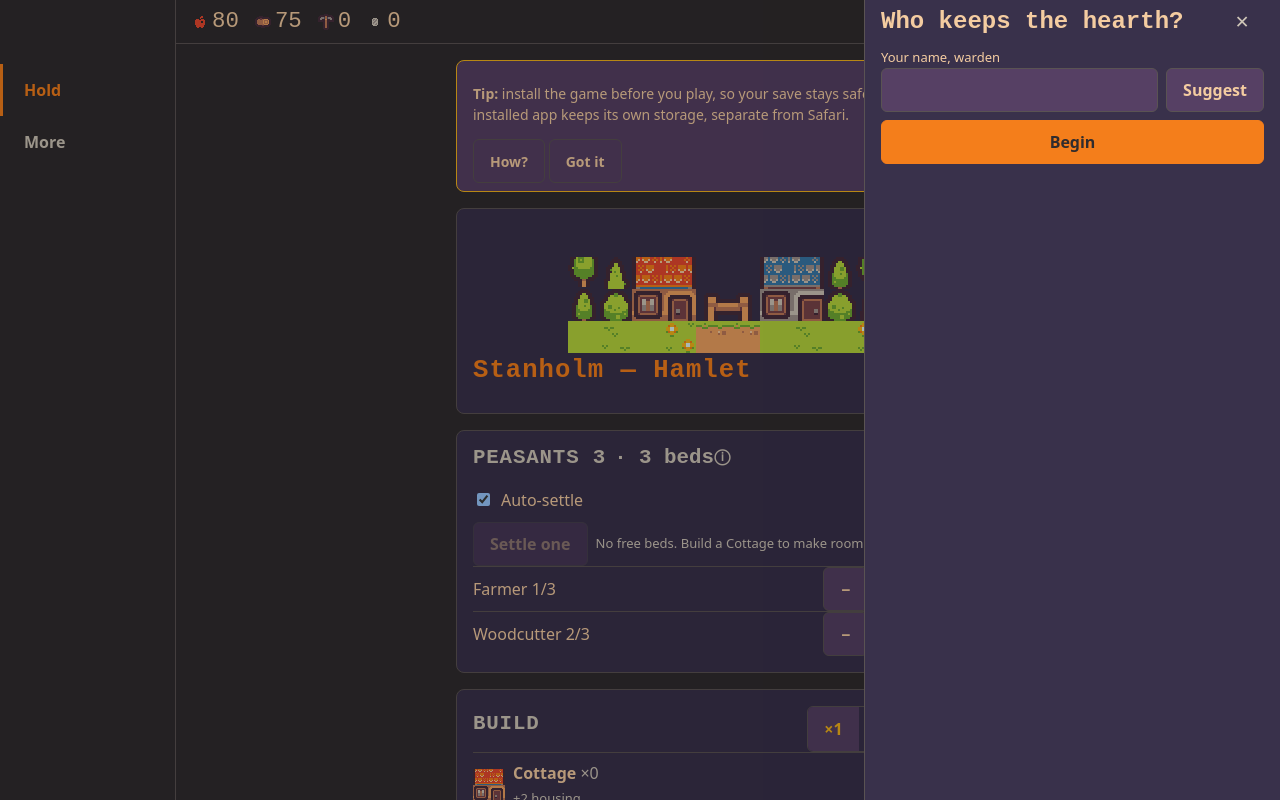
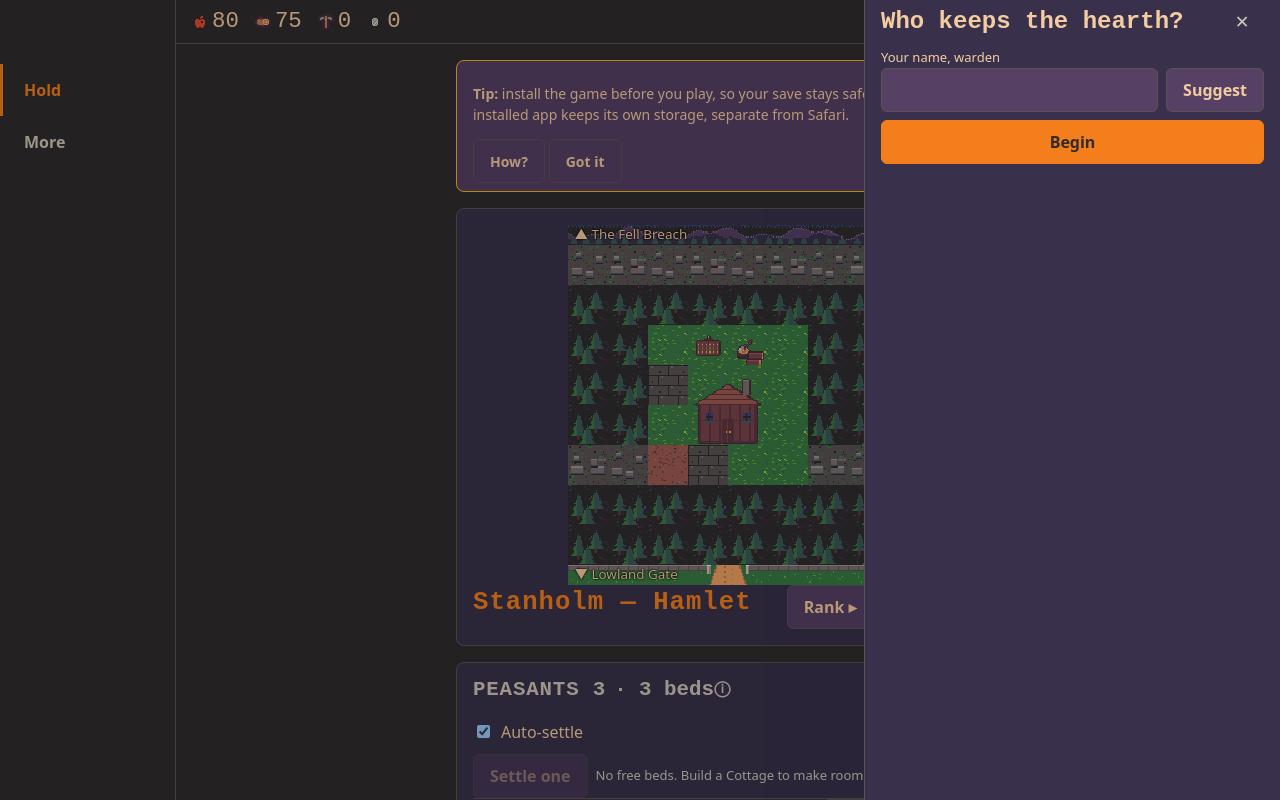
Before and after one commit to jtschick7-cyber/the-last-hold, a Preact app: page / in a window 1280 px wide. Shown: the top 800 px of the page. Built offline with nearby package versions, Linux system fonts and the light colour scheme; a web font is replaced by a local one.

Commit message:
feat: live grid header on the Hold screen and the Hold view setting (TL.7)
Co-Authored-By: Claude Sonnet 5.5 <noreply@anthropic.com>
Claude-Session: https://claude.ai/code/session_014jdu4CdaMtcdhnD5KKP9cX

```diff
--- a/src/platform/app-settings.ts
+++ b/src/platform/app-settings.ts
@@ -8,8 +8,13 @@ export const APP_SETTINGS_KEY = 'settings';
 export const TEXT_SIZES = ['match', 'large', 'largest'] as const;
 export type TextSize = (typeof TEXT_SIZES)[number];
 
+export const HOLD_VIEWS = ['grid', 'scene'] as const;
+export type HoldView = (typeof HOLD_VIEWS)[number];
+
 export interface AppSettings {
   textSize: TextSize;
+  /** GDD §9.21: the Hold screen's header, the 8 × 8 grid or the v1.0 pixel scene. */
+  holdView: HoldView;
   backupReminder: boolean;
   /** Milliseconds since the epoch; null until recorded. */
   lastExportAt: number | null;
@@ -19,6 +24,7 @@ export interface AppSettings {
 
 export const DEFAULT_APP_SETTINGS: AppSettings = {
   textSize: 'match',
+  holdView: 'grid',
   backupReminder: true,
   lastExportAt: null,
   snoozeUntil: null,
@@ -38,8 +44,10 @@ export const parseAppSettings = (text: string | null): AppSettings => {
   }
   const o = typeof raw === 'object' && raw !== null ? (raw as Record<string, unknown>) : {};
   const size = TEXT_SIZES.find((t) => t === o.textSize);
+  const view = HOLD_VIEWS.find((v) => v === o.holdView);
   return {
     textSize: size ?? DEFAULT_APP_SETTINGS.textSize,
+    holdView: view ?? DEFAULT_APP_SETTINGS.holdView,
     backupReminder:
       typeof o.backupReminder === 'boolean'
         ? o.backupReminder
@@ -68,9 +76,10 @@ export const writeAppSettings = (storage: ChannelStorage, settings: AppSettings)
   }
 };
 
-/** GDD §9.20: "Reset everything…" clears the three timestamps and keeps the two choices. */
+/** GDD §9.20, technical design §19.4: "Reset everything…" clears the three timestamps and keeps the three choices. */
 export const afterReset = (s: AppSettings): AppSettings => ({
   textSize: s.textSize,
+  holdView: s.holdView,
   backupReminder: s.backupReminder,
   lastExportAt: null,
   snoozeUntil: null,
--- a/src/ui/app/runtime.ts
+++ b/src/ui/app/runtime.ts
@@ -29,6 +29,7 @@ import {
   writeAppSettings,
   DEFAULT_APP_SETTINGS,
   type AppSettings,
+  type HoldView,
   type TextSize,
 } from '../../platform/app-settings';
 import { afterExport, snoozedFor, withExportAge } from '../../platform/backup-reminder';
@@ -104,6 +105,8 @@ const changeAppSettings = (next: AppSettings): void => {
 };
 export const setTextSize = (textSize: TextSize): void =>
   changeAppSettings({ ...appSettings.value, textSize });
+export const setHoldView = (holdView: HoldView): void =>
+  changeAppSettings({ ...appSettings.value, holdView });
 export const setBackupReminder = (backupReminder: boolean): void =>
   changeAppSettings({ ...appSettings.value, backupReminder });
 /** "Not now" and "Back up now" (GDD §9.20). */
--- a/src/ui/more/SettingsSheet.tsx
+++ b/src/ui/more/SettingsSheet.tsx
@@ -1,10 +1,11 @@
 import type { Settings } from '../../core/state/game-state';
-import { TEXT_SIZES, type TextSize } from '../../platform/app-settings';
+import { HOLD_VIEWS, TEXT_SIZES, type HoldView, type TextSize } from '../../platform/app-settings';
 import {
   appSettings,
   dispatch,
   game,
   setBackupReminder,
+  setHoldView,
   setTextSize,
   version,
 } from '../app/runtime';
@@ -68,6 +69,33 @@ const TextSizeChoice = () => {
             onClick={() => setTextSize(size)}
           >
             {TEXT_SIZE_LABEL[size]}
+          </button>
+        ))}
+      </div>
+    </div>
+  );
+};
+
+const HOLD_VIEW_LABEL: Record<HoldView, string> = { grid: 'Grid', scene: 'Classic scene' };
+
+// GDD §9.21: also outside the save, like Text size.
+const HoldViewChoice = () => {
+  const current = appSettings.value.holdView;
+  return (
+    <div class={`${styles.row} ${styles.divider}`} style={{ flexWrap: 'wrap' }}>
+      <span class={styles.grow} style={{ flexBasis: '7rem' }}>
+        Hold view
+      </span>
+      <div class={styles.segmented} role="group" aria-label="Hold view">
+        {HOLD_VIEWS.map((v) => (
+          <button
+            type="button"
+            key={v}
+            class={current === v ? styles.segmentOn : styles.segment}
+            aria-pressed={current === v}
+            onClick={() => setHoldView(v)}
+          >
+            {HOLD_VIEW_LABEL[v]}
           </button>
         ))}
       </div>
@@ -142,6 +170,7 @@ export const SettingsSheet = () => {
         ]}
       />
       <TextSizeChoice />
+      <HoldViewChoice />
       <BackupReminderChoice />
     </div>
   );
--- a/src/ui/screens/HoldScreen.tsx
+++ b/src/ui/screens/HoldScreen.tsx
@@ -1,5 +1,5 @@
 import { ages } from '../../content/ages';
-import { game, version } from '../app/runtime';
+import { appSettings, game, version } from '../app/runtime';
 import { openSheet } from '../app/sheets';
 import { useEffect } from 'preact/hooks';
 import { sayAfterEnding, spoken } from '../app/lines';
@@ -8,6 +8,9 @@ import styles from '../styles/ui.module.css';
 import { BuildList } from './BuildList';
 import { PeasantsPanel } from './PeasantsPanel';
 import { HoldScene } from '../widgets/HoldScene';
+import { HoldGrid } from '../widgets/HoldGrid';
+import { ArrangeHoldSheet } from '../sheets/ArrangeHoldSheet';
+import { buildHoldGridView } from '../../core/systems/layout';
 import { ThreatMeter } from '../widgets/ThreatMeter';
 import { LongNightView, lastStand } from '../sheets/LongNightSheets';
 import { RiftCard } from '../delve/RiftCard';
@@ -23,12 +26,14 @@ export const HoldScreen = () => {
   void version.value;
   const s = game();
   const line = spoken.value;
+  // GDD §9.21: the badge counts only pieces in the tray.
+  const tray = buildHoldGridView(s).tray.length;
   useEffect(sayAfterEnding, []);
   return (
     <div>
       <header class={styles.card}>
         <div style={{ textAlign: 'center' }}>
-          <HoldScene age={s.cycle.age} />
+          {appSettings.value.holdView === 'grid' ? <HoldGrid /> : <HoldScene age={s.cycle.age} />}
         </div>
         <div class={styles.row}>
           <h1
@@ -47,6 +52,15 @@ export const HoldScreen = () => {
             onClick={() => openSheet('Rank', () => <AgeSheet />)}
           >
             Rank ▸
+          </button>
+          <button
+            type="button"
+            class={styles.btn}
+            data-layout-button="true"
+            data-tray-count={tray}
+            onClick={() => openSheet('Arrange Hold', () => <ArrangeHoldSheet />)}
+          >
+            {tray > 0 ? `Layout (${tray}) ▸` : 'Layout ▸'}
           </button>
         </div>
         <ThreatMeter />
--- /dev/null
+++ b/src/ui/sheets/ArrangeHoldSheet.tsx
@@ -0,0 +1,9 @@
+import { buildHoldGridView } from '../../core/systems/layout';
+import { game, version } from '../app/runtime';
+
+// Plan TL.8 builds the Arrange Hold sheet (GDD §9.21). Until then [Layout ▸] opens this: only the
+// tray line, so the button is not dead and the badge's number can be checked.
+export const ArrangeHoldSheet = () => {
+  void version.value;
+  return <p data-arrange-hold="true">TRAY (unplaced: {buildHoldGridView(game()).tray.length})</p>;
+};
--- /dev/null
+++ b/src/ui/widgets/HoldGrid.tsx
@@ -0,0 +1,234 @@
+import {
+  GRID_HALL_DOOR_ID,
+  GRID_HALL_LAMP_ID,
+  GRID_TROPHY_HALL_ID,
+  GRID_WALL_FROST_ID,
+  GRID_WATCHTOWER_ID,
+  forestTileId,
+  ghostTileId,
+  gridCosmeticId,
+  gridHallFrostId,
+  gridHallId,
+  gridStripId,
+  gridTierId,
+  gridWallId,
+  groundTileId,
+  ruinTileId,
+} from '../../content/assets';
+import { buildHoldGridView, type ActivePiece } from '../../core/systems/layout';
+import { inClearing } from '../../core/systems/layout';
+import { game } from '../app/runtime';
+import { Sprite } from './Sprite';
+
+// GDD §9.21: the Hold screen's 8 × 8 grid header. Purely visual and non-interactive; it reads
+// buildHoldGridView and decides no rule. The picture is 256 px wide (32 px tiles) with a 16 px
+// border strip above and below, and scales to the card width.
+const W = 256;
+const H = 288;
+const T = 32;
+const STRIP = 16;
+const pctX = (px: number): string => `${(px / W) * 100}%`;
+const pctY = (px: number): string => `${(px / H) * 100}%`;
+
+/** A fixed function of the tile's coordinates, so the ground never changes between visits. */
+const mix = (x: number, y: number): number =>
+  (x * 5 + y * 7 + ((x * y) % 3) * 4 + (x >> 1) * (y >> 1) * 3) % 11;
+const groundLook = (x: number, y: number): 'grass' | 'earth' | 'flags' => {
+  const v = mix(x, y);
+  return v === 0 ? 'earth' : v === 1 ? 'flags' : 'grass';
+};
+const outsideTile = (x: number, y: number): string =>
+  (x * 5 + y * 3) % 5 === 0
+    ? ruinTileId(String(1 + ((x + y) % 2)))
+    : forestTileId(String(1 + ((x + 2 * y) % 2)));
+
+const pieceImage = (p: ActivePiece, age: string): string =>
+  p.id === 'hearth-hall'
+    ? gridHallId(age as never)
+    : p.id.startsWith('wall-')
+      ? gridWallId(p.mask ?? 0)
+      : p.id.startsWith('watchtower-')
+        ? GRID_WATCHTOWER_ID
+        : p.id === 'trophy-hall'
+          ? GRID_TROPHY_HALL_ID
+          : gridTierId(p.id.replace(/-\d+$/, ''), p.tier); // cottage-2 → cottage; alchemist stays
+
+/** One layer: a picture of `w × h` tiles whose top-left tile is (x, y), or a full-width strip. */
+const Layer = ({
+  id,
+  x = 0,
+  y = 0,
+  w = 1,
+  h = 1,
+  strip,
+  ...data
+}: {
+  id: string;
+  x?: number;
+  y?: number;
+  w?: number;
+  h?: number;
+  /** 'north' or 'south': a full-width strip layer at that edge. */
+  strip?: 'north' | 'south';
+  [k: `data-${string}`]: string | number | undefined;
+}) => {
+  const left = strip ? 0 : x * T;
+  const top = strip === 'north' ? 0 : strip === 'south' ? STRIP + 8 * T : STRIP + y * T;
+  return (
+    <span
+      style={{
+        position: 'absolute',
+        left: pctX(left),
+        top: pctY(top),
+        width: strip ? '100%' : pctX(w * T),
+        height: pctY(strip ? STRIP : h * T),
+      }}
+      {...data}
+    >
+      <Sprite id={id} fill />
+    </span>
+  );
+};
+
+export const HoldGrid = () => {
+  const s = game();
+  const v = buildHoldGridView(s);
+  const hall = v.active.find((p) => p.id === 'hearth-hall');
+  const walls = v.active.filter((p) => p.id.startsWith('wall-'));
+  const tower1 = v.active.find((p) => p.id === 'watchtower-1');
+  const cells: { x: number; y: number }[] = [];
+  for (let y = 0; y < 8; y++) for (let x = 0; x < 8; x++) cells.push({ x, y });
+  const c = v.cosmetics;
+  return (
+    <div
+      aria-hidden="true"
+      data-hold-grid="true"
+      data-age={v.age}
+      data-look={v.look}
+      data-active-count={v.activeCount}
+      data-tray-count={v.tray.length}
+      data-door={String(c.door)}
+      data-banners={String(c.banners)}
+      data-bell={c.bell ?? 'none'}
+      data-lanterns={c.lanterns ?? 'none'}
+      data-ghosts={v.ghosts.length}
+      style={{
+        position: 'relative',
+        width: '100%',
+        maxWidth: '320px',
+        margin: '0 auto',
+        aspectRatio: `${W} / ${H}`,
+        lineHeight: 0,
+        containerType: 'inline-size',
+      }}
+    >
+      {cells.map(({ x, y }) => {
+        const inside = inClearing(v.clearing, { x, y });
+        return (
+          <Layer
+            key={`t${x}${y}`}
+            id={inside ? groundTileId(groundLook(x, y)) : outsideTile(x, y)}
+            x={x}
+            y={y}
+            data-tile={`${x},${y}`}
+            data-ground={inside ? groundLook(x, y) : 'outside'}
+          />
+        );
+      })}
+      <Layer id={gridStripId('north')} strip="north" data-strip="north" />
+      <Layer id={gridStripId('south')} strip="south" data-strip="south" />
+      {c.lanterns === 'border' && (
+        <Layer
+          id={gridCosmeticId('lanterns-border')}
+          strip="north"
+          data-cosmetic="lanterns-border"
+        />
+      )}
+      {c.banners && <Layer id={gridCosmeticId('banners')} strip="south" data-cosmetic="banners" />}
+      {v.ghosts.map((g) => (
+        <Layer
+          key={`g${g.id}`}
+          id={ghostTileId(g.status === 'locked' ? 'locked' : 'dormant')}
+          x={g.x}
+          y={g.y}
+          data-ghost={g.id}
+        />
+      ))}
+      {v.active.map((p) => (
+        <Layer
+          key={p.id}
+          id={pieceImage(p, v.age)}
+          x={p.x}
+          y={p.y}
+          w={p.w}
+          h={p.h}
+          data-piece={p.id}
+          data-tier={p.tier}
+        />
+      ))}
+      {/* Cosmetics, frost and the lamp sit above the pieces (GDD §9.21, §5.15.6). */}
+      {hall && c.door && (
+        <Layer id={GRID_HALL_DOOR_ID} x={hall.x} y={hall.y} w={2} h={2} data-cosmetic="door" />
+      )}
+      {c.bell === 'tower' && tower1 && (
+        <Layer id={gridCosmeticId('bell-tower')} x={tower1.x} y={tower1.y} data-cosmetic="bell" />
+      )}
+      {/* The border bell hangs where Watchtower 1 will stand until it does. */}
+      {c.bell === 'border' && (
+        <Layer id={gridCosmeticId('bell-border')} x={2} y={1} data-cosmetic="bell" />
+      )}
+      {c.lanterns === 'walls' &&
+        walls.map((p) => (
+          <Layer
+            key={`l${p.id}`}
+            id={gridCosmeticId('lanterns-wall')}
+            x={p.x}
+            y={p.y}
+            data-cosmetic="lanterns"
+          />
+        ))}
+      {v.look === 'frost' && hall && (
+        <Layer id={gridHallFrostId(v.age)} x={hall.x} y={hall.y} w={2} h={2} data-frost="hall" />
+      )}
+      {v.look === 'frost' &&
+        walls.map((p) => (
+          <Layer key={`f${p.id}`} id={GRID_WALL_FROST_ID} x={p.x} y={p.y} data-frost="wall" />
+        ))}
+      {v.look === 'lamp' && hall && (
+        <Layer id={GRID_HALL_LAMP_ID} x={hall.x} y={hall.y} w={2} h={2} data-lamp="hall" />
+      )}
+      <span
+        style={{
+          position: 'absolute',
+          left: '2%',
+          top: 0,
+          height: pctY(STRIP),
+          display: 'flex',
+          alignItems: 'center',
+          fontSize: '4.2cqw',
+          lineHeight: 1,
+          color: 'var(--c-text)',
+          textShadow: '0 0 2px #000, 0 0 2px #000',
+        }}
+      >
+        ▲ The Fell Breach
+      </span>
+      <span
+        style={{
+          position: 'absolute',
+          left: '2%',
+          top: pctY(STRIP + 8 * T),
+          height: pctY(STRIP),
+          display: 'flex',
+          alignItems: 'center',
+          fontSize: '4.2cqw',
+          lineHeight: 1,
+          color: 'var(--c-text)',
+          textShadow: '0 0 2px #000, 0 0 2px #000',
+        }}
+      >
+        ▼ Lowland Gate
+      </span>
+    </div>
+  );
+};
```
Also changed, not shown: 4 other files (tests, documents, lock files or other folders).
